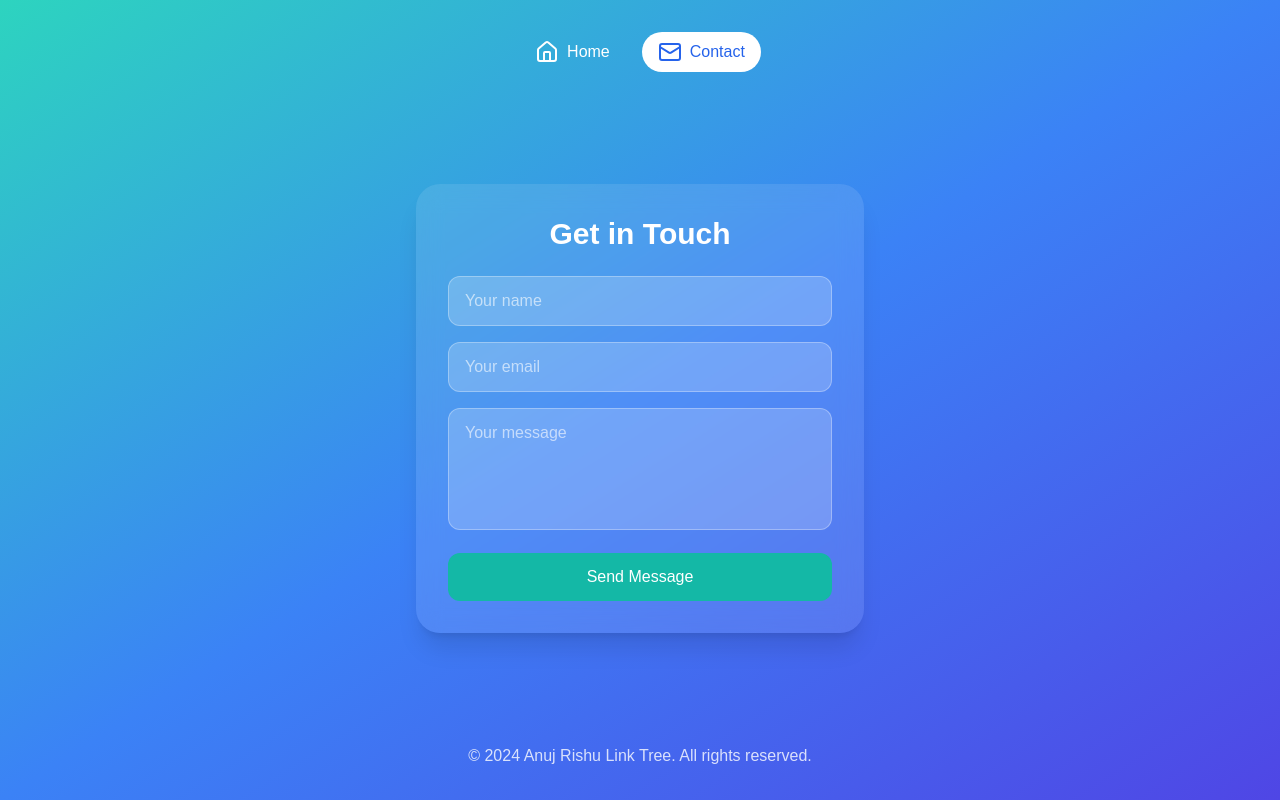
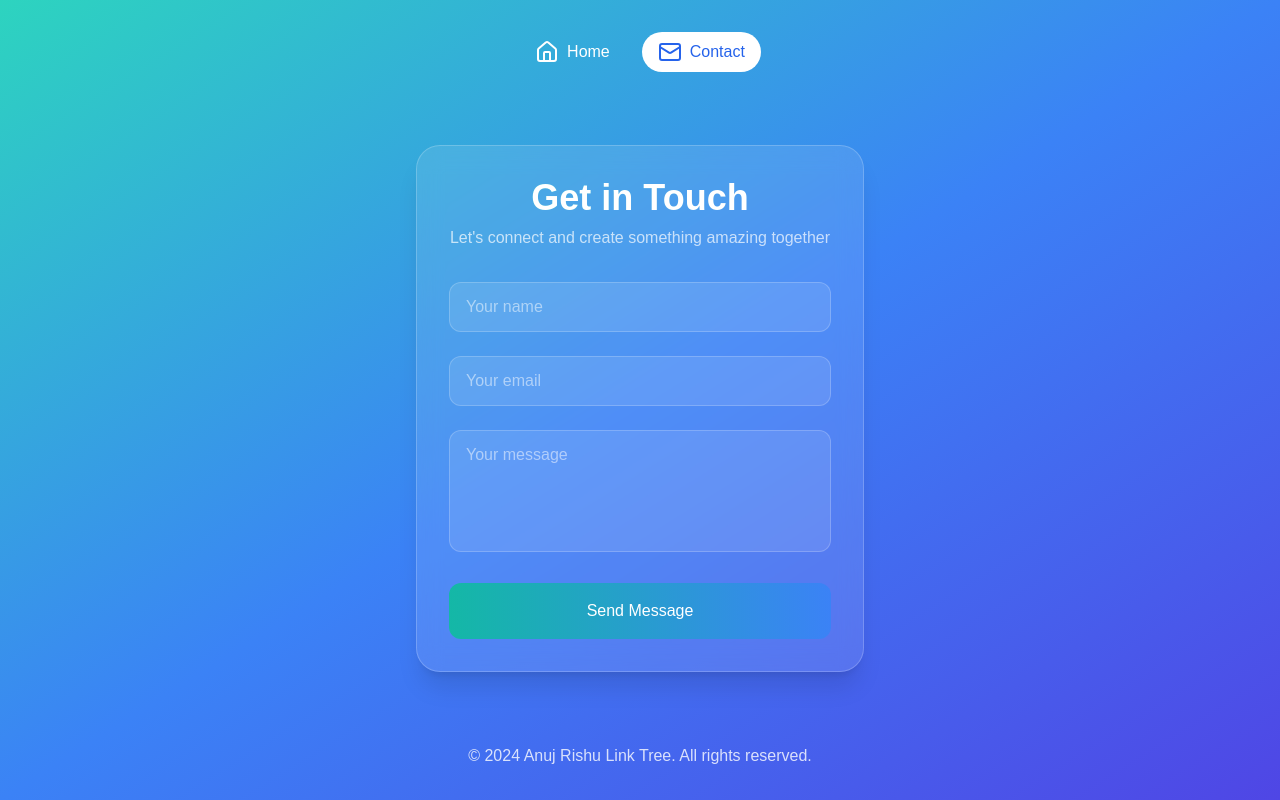
Before and after one commit to anuj-rishu/Portfolio-and-Linktree, a Next.js app in the folder Frontend/: page / in a window 1280 px wide. Both pictures are taken after a click on the button "Contact". Built offline with nearby package versions, Linux system fonts and the light colour scheme.

Commit message:
api  change

```diff
--- a/Frontend/next.config.mjs
+++ b/Frontend/next.config.mjs
@@ -1,4 +1,8 @@
 /** @type {import('next').NextConfig} */
-const nextConfig = {};
+const nextConfig = {
+    images: {
+        domains: ['res.cloudinary.com'],
+      },
+};
 
 export default nextConfig;
--- a/Frontend/src/app/components/Contact.tsx
+++ b/Frontend/src/app/components/Contact.tsx
@@ -14,73 +14,100 @@ export function Contact() {
 
     const handleChange = (e: React.ChangeEvent<HTMLInputElement | HTMLTextAreaElement>) => {
         const { name, value } = e.target;
-        setFormData({
-          ...formData,
+        setFormData(prev => ({
+            ...prev,
             [name]: value
-        });
+        }));
     };
 
     const handleSubmit = async (e: React.FormEvent<HTMLFormElement>) => {
         e.preventDefault();
         setLoading(true);
-        toast('Sending message...');
+        toast.loading('Sending message...', { id: 'sending' });
         try {
-          await axios.post('https://backend.links.anujrishu.me/api/send', formData);
+            await axios.post('https://link-tree-backend-c9mp.vercel.app/api/send', formData);
             setLoading(false);
-          toast.success('Message Sent Successfully');
-          setFormData({
-            name: '',
-            email: '',
-            message: ''
+            toast.success('Message sent successfully!', {
+                id: 'sending',
+                icon: '🎉',
+                duration: 3000,
             });
+            setFormData({ name: '', email: '', message: '' });
         } catch (error) {
             setLoading(false);
-          console.error('Error sending message:', error);
-          toast.error('Failed to send message');
+            toast.error('Failed to send message', {
+                id: 'sending',
+                icon: '❌',
+            });
+            console.error('Error:', error);
+        }
+    };
+
+    const containerVariants = {
+        hidden: { opacity: 0, y: 50 },
+        visible: {
+            opacity: 1,
+            y: 0,
+            transition: {
+                duration: 0.6,
+                ease: "easeOut",
+                staggerChildren: 0.1
+            }
+        }
+    };
+
+    const itemVariants = {
+        hidden: { opacity: 0, y: 20 },
+        visible: {
+            opacity: 1,
+            y: 0,
+            transition: { duration: 0.5 }
         }
     };
 
     return (
         <motion.div
-      className="bg-white/10 backdrop-blur-md rounded-3xl p-8 shadow-xl"
-      initial={{ opacity: 0, scale: 0.9 }}
-      animate={{ opacity: 1, scale: 1 }}
-      transition={{ duration: 0.5 }}
+            className="bg-white/10 backdrop-blur-md rounded-3xl p-8 shadow-xl border border-white/20"
+            variants={containerVariants}
+            initial="hidden"
+            animate="visible"
         >
-      <Toaster />
+            <Toaster position="top-center" />
+            <motion.div
+                className="text-center space-y-2 mb-8"
+                variants={itemVariants}
+            >
                 <motion.h2
-        className="text-3xl font-bold text-center mb-6"
-        initial={{ opacity: 0, y: -20 }}
-        animate={{ opacity: 1, y: 0 }}
-        transition={{ delay: 0.2, duration: 0.5 }}
+                    className="text-4xl font-bold bg-gradient-to-r from-teal-400 to-blue-500 bg-clip-text text-white"
+                    whileHover={{ scale: 1.05 }}
+                    transition={{ duration: 0.2 }}
                 >
                     Get in Touch
                 </motion.h2>
-      <form
-      className="space-y-4"
-      onSubmit={handleSubmit}
+                <motion.p
+                    className="text-white/70"
+                    variants={itemVariants}
+                >
+                    Let's connect and create something amazing together
+                </motion.p>
+            </motion.div>
 
-      >
-        <motion.div
-          initial={{ opacity: 0, y: 20 }}
-          animate={{ opacity: 1, y: 0 }}
-          transition={{ delay: 0.3, duration: 0.5 }}
-        >
+            <form onSubmit={handleSubmit} className="space-y-6">
+                <motion.div variants={itemVariants}>
                     <input
                         type="text"
-            name='name'
+                        name="name"
                         placeholder="Your name"
                         onChange={handleChange}
                         value={formData.name}
                         required
-            className="w-full px-4 py-3 bg-white/20 border border-white/30 rounded-xl text-white placeholder-white/60 focus:outline-none focus:ring-2 focus:ring-teal-400"
+                        className="w-full px-4 py-3 bg-white/10 border border-white/20 rounded-xl text-white placeholder-white/50
+                        focus:outline-none focus:ring-2 focus:ring-teal-500/50 focus:border-transparent transition-all duration-300
+                        hover:bg-white/15"
                     />
                 </motion.div>
-        <motion.div
-          initial={{ opacity: 0, y: 20 }}
-          animate={{ opacity: 1, y: 0 }}
-          transition={{ delay: 0.4, duration: 0.5 }}
-        >
+
+                <motion.div variants={itemVariants}>
                     <input
                         type="email"
                         name="email"
@@ -88,47 +115,48 @@ export function Contact() {
                         onChange={handleChange}
                         value={formData.email}
                         required
-            className="w-full px-4 py-3 bg-white/20 border border-white/30 rounded-xl text-white placeholder-white/60 focus:outline-none focus:ring-2 focus:ring-teal-400"
+                        className="w-full px-4 py-3 bg-white/10 border border-white/20 rounded-xl text-white placeholder-white/50
+                        focus:outline-none focus:ring-2 focus:ring-teal-500/50 focus:border-transparent transition-all duration-300
+                        hover:bg-white/15"
                     />
                 </motion.div>
-        <motion.div
-          initial={{ opacity: 0, y: 20 }}
-          animate={{ opacity: 1, y: 0 }}
-          transition={{ delay: 0.5, duration: 0.5 }}
-        >
+
+                <motion.div variants={itemVariants}>
                     <textarea
+                        name="message"
                         placeholder="Your message"
-             name="message"
                         onChange={handleChange}
                         value={formData.message}
                         required
                         rows={4}
-            className="w-full px-4 py-3 bg-white/20 border border-white/30 rounded-xl text-white placeholder-white/60 focus:outline-none focus:ring-2 focus:ring-teal-400 resize-none"
-          ></textarea>
+                        className="w-full px-4 py-3 bg-white/10 border border-white/20 rounded-xl text-white placeholder-white/50
+                        focus:outline-none focus:ring-2 focus:ring-teal-500/50 focus:border-transparent transition-all duration-300
+                        hover:bg-white/15 resize-none"
+                    />
                 </motion.div>
-        <motion.div
-          initial={{ opacity: 0, y: 20 }}
-          animate={{ opacity: 1, y: 0 }}
-          transition={{ delay: 0.6, duration: 0.5 }}
-        >
-          <button
+
+                <motion.div variants={itemVariants}>
+                    <motion.button
                         type="submit"
-            className="w-full py-3 px-4 bg-teal-500 hover:bg-teal-600 text-white font-medium rounded-xl transition-all duration-300 transform hover:scale-105"
                         disabled={loading}
+                        className="w-full py-4 px-6 bg-gradient-to-r from-teal-500 to-blue-500 text-white font-medium rounded-xl
+                        transition-all duration-300 disabled:opacity-50 disabled:cursor-not-allowed hover:shadow-lg
+                        hover:shadow-teal-500/25"
+                        whileHover={{ scale: 1.02 }}
+                        whileTap={{ scale: 0.98 }}
                     >
                         {loading ? (
                             <Circles
-            height="20"
-            width="20"
+                                height="24"
+                                width="24"
                                 color="#ffffff"
-            ariaLabel="circles-loading"
+                                ariaLabel="sending-message"
                                 wrapperStyle={{ display: 'inline-block', verticalAlign: 'middle' }}
                             />
                         ) : (
                             'Send Message'
                         )}
-
-          </button>
+                    </motion.button>
                 </motion.div>
             </form>
         </motion.div>
--- a/Frontend/src/app/components/LinkTree.tsx
+++ b/Frontend/src/app/components/LinkTree.tsx
@@ -9,35 +9,64 @@ export function LinkTree() {
       name: "Portfolio",
       icon: <Globe size={20} />,
       url: "https://www.anujrishu.me",
+      color: "hover:bg-blue-500/30",
     },
     {
       name: "LinkedIn",
       icon: <Linkedin size={20} />,
       url: "https://www.linkedin.com/in/anuj-rishu",
+      color: "hover:bg-[#0077b5]/30",
     },
     {
       name: "GitHub",
       icon: <Github size={20} />,
       url: "https://github.com/anuj-rishu",
+      color: "hover:bg-gray-700/30",
     },
     {
       name: "Twitter",
       icon: <Twitter size={20} />,
       url: "https://twitter.com/anuj_rishu",
+      color: "hover:bg-[#1DA1F2]/30",
     },
     {
       name: "Instagram",
       icon: <Instagram size={20} />,
       url: "https://www.instagram.com/anuj_rishu",
+      color: "hover:bg-[#E4405F]/30",
     },
   ];
 
+  const containerVariants = {
+    hidden: { opacity: 0, scale: 0.9 },
+    visible: {
+      opacity: 1,
+      scale: 1,
+      transition: {
+        duration: 0.6,
+        ease: "easeOut",
+        staggerChildren: 0.1,
+      },
+    },
+  };
+
+  const itemVariants = {
+    hidden: { opacity: 0, x: -20 },
+    visible: {
+      opacity: 1,
+      x: 0,
+      transition: {
+        duration: 0.5,
+      },
+    },
+  };
+
   return (
     <motion.div
-      className="bg-white/10 backdrop-blur-md rounded-3xl p-8 shadow-xl"
-      initial={{ opacity: 0, scale: 0.9 }}
-      animate={{ opacity: 1, scale: 1 }}
-      transition={{ duration: 0.5 }}
+      className="bg-white/10 backdrop-blur-md rounded-3xl p-8 shadow-xl border border-white/20"
+      variants={containerVariants}
+      initial="hidden"
+      animate="visible"
     >
       <motion.div
         className="text-center mb-8"
@@ -45,31 +74,69 @@ export function LinkTree() {
         animate={{ opacity: 1, y: 0 }}
         transition={{ delay: 0.2, duration: 0.5 }}
       >
+        <motion.div
+          whileHover={{ scale: 1.05 }}
+          transition={{ duration: 0.3 }}
+          className="relative w-32 h-32 mx-auto mb-4"
+        >
           <Image
-          src="https://res.cloudinary.com/dtberehdy/image/upload/v1725698346/Linktree%20default.svg"
+            src="https://res.cloudinary.com/dtberehdy/image/upload/v1739037009/IMG_0686_g8bws3.jpg"
             alt="Profile Picture"
             width={128}
             height={128}
-          className="rounded-full mx-auto mb-4  border-white/50"
+            className="rounded-full border-2 border-white/50 object-cover aspect-square shadow-lg"
           />
-        <h1 className="text-3xl font-bold mb-2">Anuj Tiwari</h1>
-        <p className="text-xl text-white/80">Mern Stack | Backend Developer</p>
+          <motion.div
+            className="absolute inset-0 rounded-full"
+            animate={{
+              boxShadow: [
+                "0 0 0 0px rgba(255,255,255,0.4)",
+                "0 0 0 10px rgba(255,255,255,0)",
+              ],
+            }}
+            transition={{
+              duration: 1.5,
+              repeat: Infinity,
+              repeatType: "loop",
+            }}
+          />
         </motion.div>
-      <motion.div className="space-y-4">
+        <motion.h1
+          className="text-3xl font-bold mb-2 bg-gradient-to-r from-white to-gray-300 bg-clip-text text-transparent"
+          whileHover={{ scale: 1.05 }}
+        >
+          Anuj RishuTiwari
+        </motion.h1>
+        <motion.p
+          className="text-xl text-white/80"
+          initial={{ opacity: 0 }}
+          animate={{ opacity: 1 }}
+          transition={{ delay: 0.4 }}
+        >
+         || Backend Developer ||
+        </motion.p>
+      </motion.div>
+      <motion.div className="space-y-4" variants={containerVariants}>
         {links.map((link, index) => (
           <motion.a
             key={link.name}
             href={link.url}
             target="_blank"
             rel="noopener noreferrer"
-            className="flex items-center justify-center space-x-3 w-full py-3 px-4 bg-white/20 hover:bg-white/30 rounded-xl text-white transition-all duration-300 transform hover:scale-105"
-            initial={{ opacity: 0, y: 20 }}
-            animate={{ opacity: 1, y: 0 }}
-            transition={{ delay: 0.3 + index * 0.1, duration: 0.5 }}
-            whileHover={{ y: -5 }}
-            whileTap={{ scale: 0.95 }}
+            className={`flex items-center justify-center space-x-3 w-full py-3 px-4 bg-white/10 ${link.color} rounded-xl text-white transition-all duration-300 backdrop-blur-sm border border-white/10`}
+            variants={itemVariants}
+            whileHover={{
+              scale: 1.02,
+              backgroundColor: "rgba(255, 255, 255, 0.15)",
+            }}
+            whileTap={{ scale: 0.98 }}
+          >
+            <motion.span
+              whileHover={{ rotate: [0, -10, 10, -10, 0] }}
+              transition={{ duration: 0.5 }}
             >
               {link.icon}
+            </motion.span>
             <span className="font-medium">{link.name}</span>
           </motion.a>
         ))}
--- a/Frontend/src/app/globals.css
+++ b/Frontend/src/app/globals.css
@@ -1,6 +1,8 @@
 @tailwind base;
 @tailwind components;
 @tailwind utilities;
+
+
 
 :root {
   --background: #ffffff;
```
Lines whose indentation alone changed are shown as unchanged.
